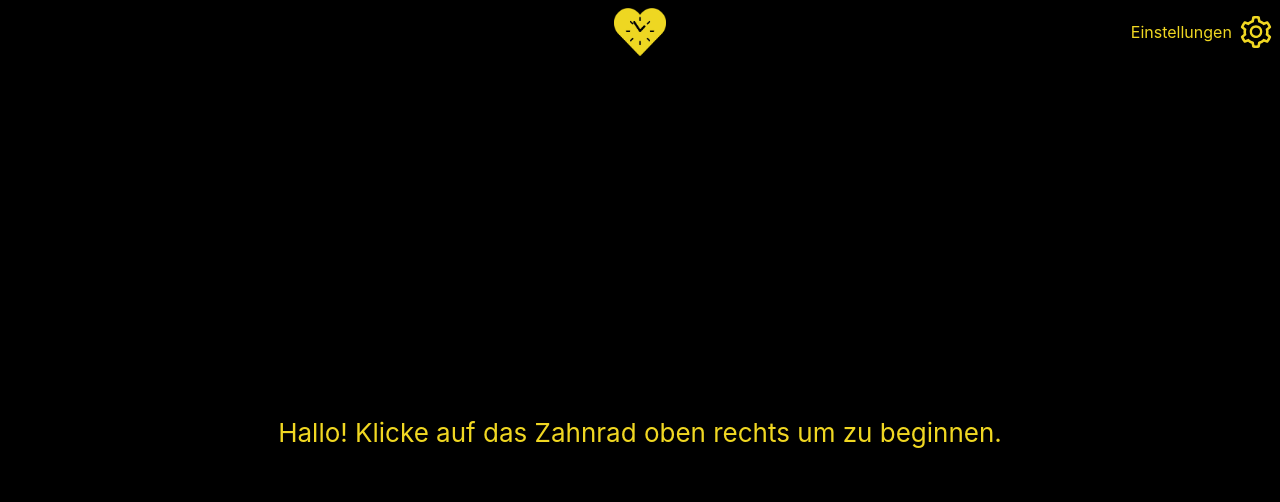
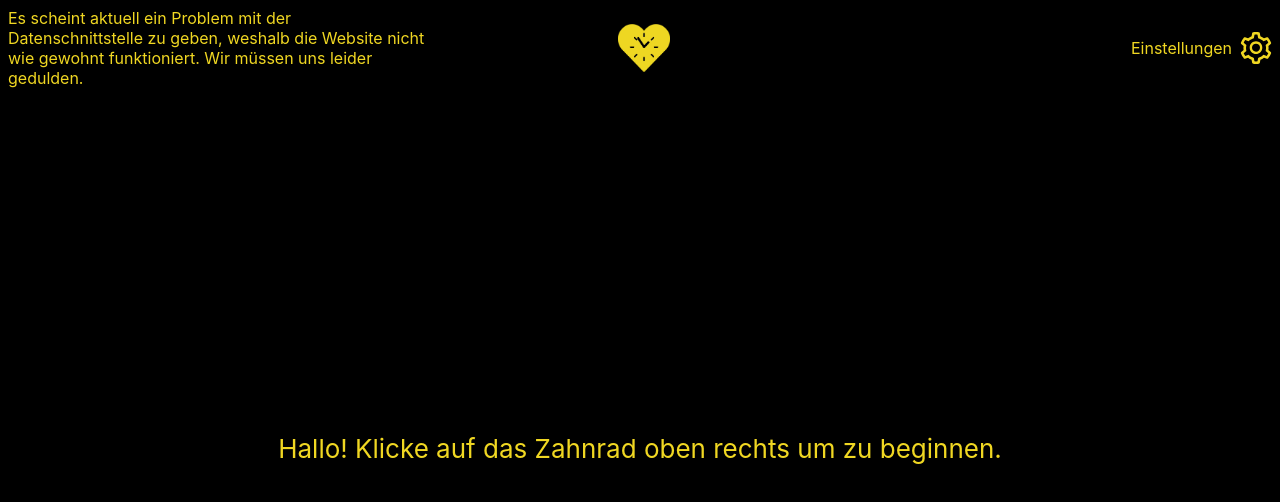
Before and after one commit to NikBLN/weilSieDichLieben, a React (Create React App) app: page / in a window 1280 px wide. Shown: the top 502 px of the page. Built offline with nearby package versions, Linux system fonts and the light colour scheme; no server answers.

Commit message:
- added API availability check

```diff
--- a/src/App.js
+++ b/src/App.js
@@ -10,10 +10,36 @@ function App() {
   const [settingsClass, setSettingsClass] = useState(
     "animate__animated animate__backInRight"
   );
+  const [apiIsAvailable, setApiIsAvailable] = useState(false);
 
   useEffect(() => {
+    checkIfApiIsAvailable();
+
+    const apiAvailableInterval = setInterval(() => {
+      checkIfApiIsAvailable();
+    }, 300000);
+
     fetchStationsFromCookie();
+
+    return () => {
+      clearInterval(apiAvailableInterval);
+    };
   }, []);
+
+  const checkIfApiIsAvailable = () => {
+    fetch("https://v6.bvg.transport.rest/")
+      .then((response) => {
+        if (response.status === 200) {
+          setApiIsAvailable(true);
+        } else {
+          setApiIsAvailable(false);
+        }
+      })
+      .catch((error) => {
+        console.error("Error checking API availability:", error);
+        setApiIsAvailable(false);
+      });
+  };
 
   const fetchStationsFromCookie = () => {
     const cookieSelectedStations = document.cookie.replace(
@@ -71,7 +97,17 @@ function App() {
       }}
     >
       <div style={{ display: "flex", padding: "8px" }}>
-        <div style={{ width: "33.33%" }}></div>
+        <div
+          style={{
+            width: "33.33%",
+            marginRight: "8px",
+            color: "#f0d722",
+          }}
+        >
+          {apiIsAvailable
+            ? ""
+            : "Es scheint aktuell ein Problem mit der Datenschnittstelle zu geben, weshalb die Website nicht wie gewohnt funktioniert. Wir müssen uns leider gedulden."}
+        </div>
         <div
           style={{
             display: "flex",
```
